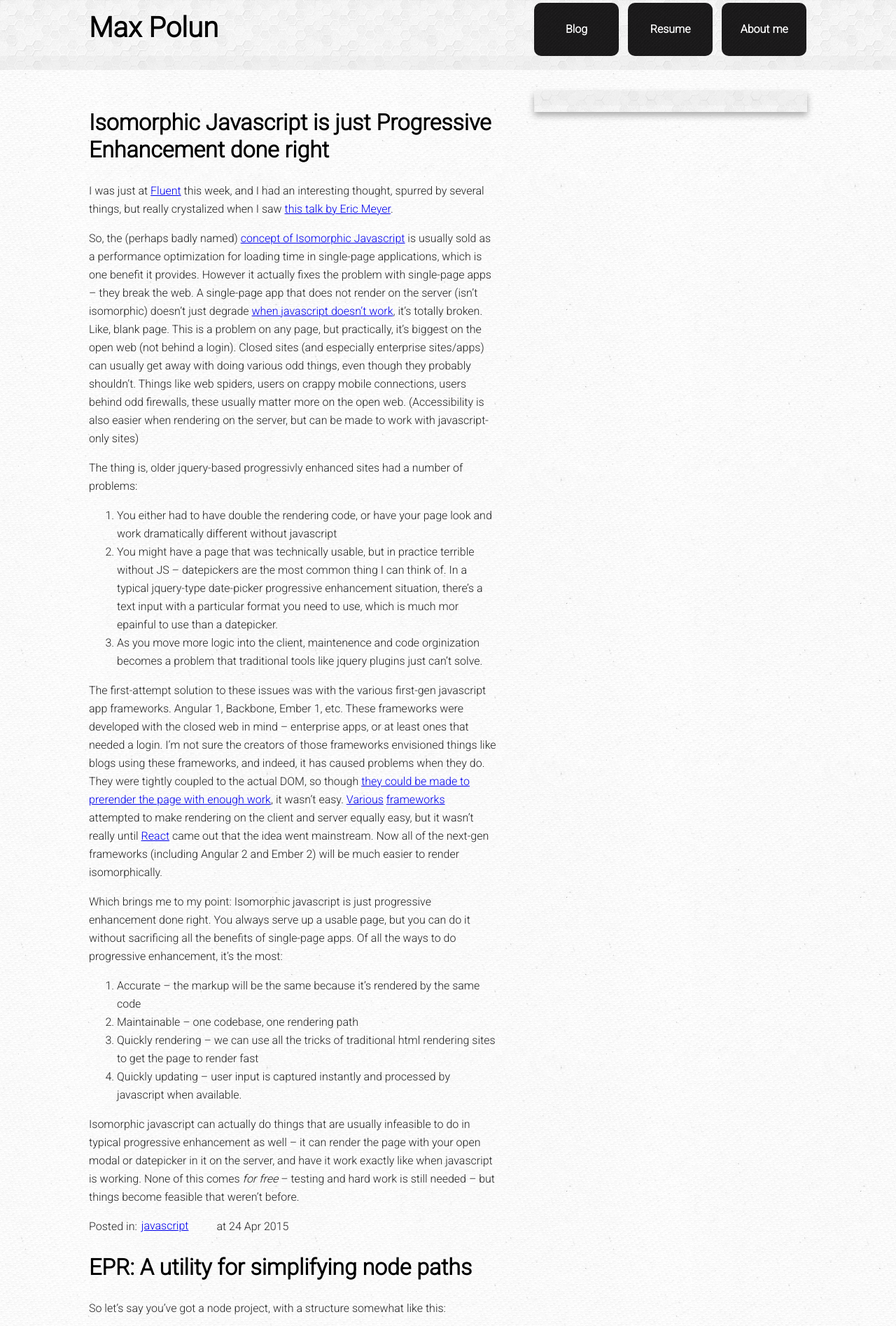
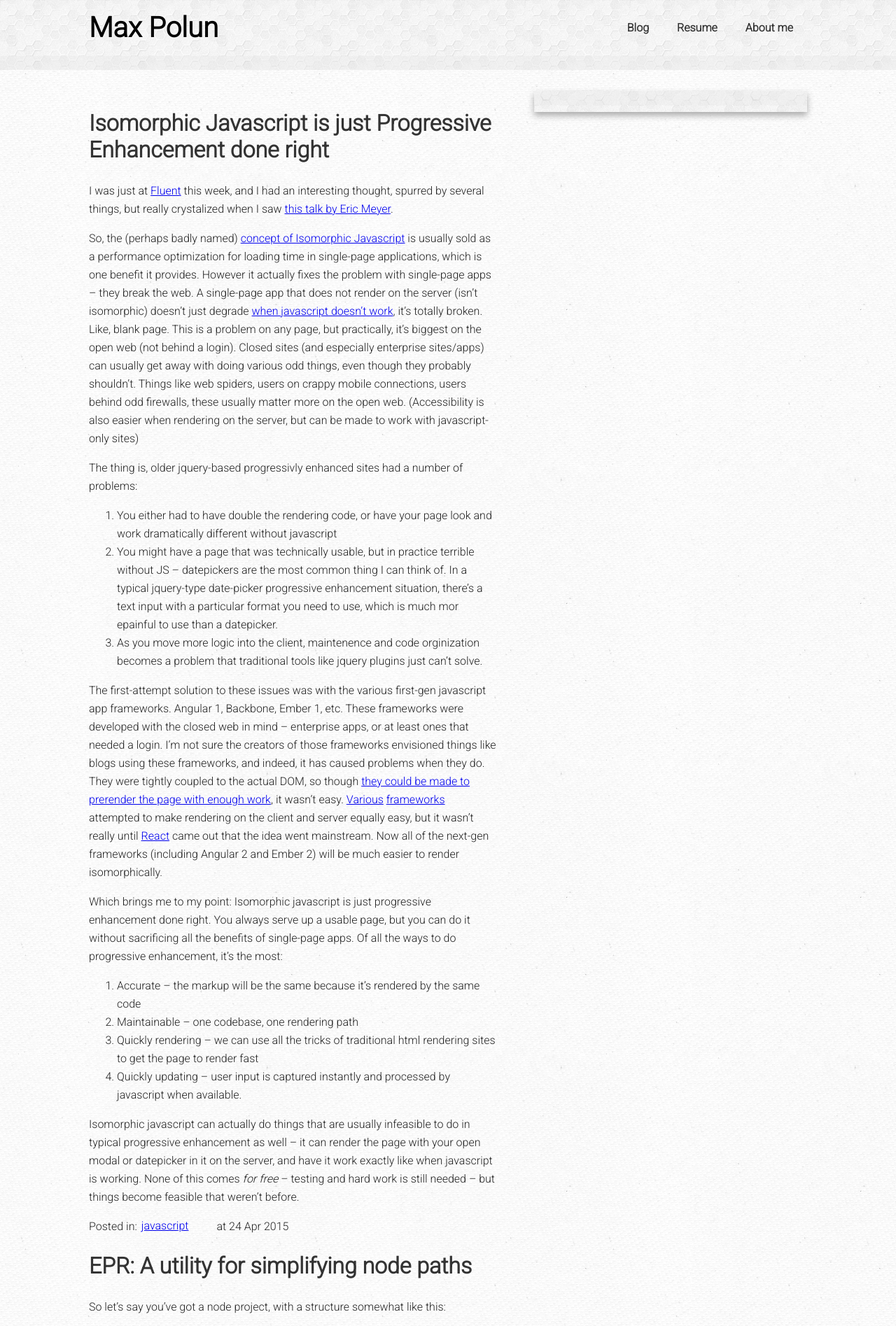
Before and after one commit to maxpolun/maxpolun.github.io, a Jekyll site: the page built from index.html, in a window 1280 px wide. Shown: the top 1895 px of the page at 70% size. Built offline with Jekyll 4.4.1, drawn with Linux system fonts in a browser that asks for light colours; nearby versions of some CDN libraries; a script that is not in the unit is left out; the list of posts is cut into pages by our own code; comment, search, counter and statistics services are not loaded.

Commit message:
update css more

```diff
--- a/_layouts/base.html
+++ b/_layouts/base.html
@@ -23,12 +23,12 @@
 	<link href="rss.xml" rel="alternate" type="application/rss+xml" title="RSS Feed" />
 </head>
 <body>
-<!--[if lt IE 7]><p class=chromeframe>Your browser is <em>ancient!</em> <a href="http://browsehappy.com/">Upgrade to a different browser</a> or <a href="http://www.google.com/chromeframe/?redirect=true">install Google Chrome Frame</a> to experience this site.</p><![endif]-->
+<!--[if lt IE 8]><p class=chromeframe>Your browser is <em>ancient!</em> <a href="http://browsehappy.com/">Upgrade to a different browser</a> or <a href="http://www.google.com/chromeframe/?redirect=true">install Google Chrome Frame</a> to experience this site.</p><![endif]-->
 
 	<div id="header-container">
 		<header class="wrapper clearfix">
 			<a href="/"><h1 id="title">Max Polun</h1></a>
-			<nav>
+			<nav class="topnav">
 				<ul>
 					<li><a href="/">Blog</a></li>
 					<li><a href="/resume/">Resume</a></li>
--- a/css/style.css
+++ b/css/style.css
@@ -96,17 +96,11 @@ body{ font:16px/26px 'Roboto', Helvetica, Helvetica Neue, Arial; }
 /* ==============
     MOBILE: Menu
    ============== */
+.topnav {
+  text-align: center;
+}
 
-nav a{
-	display:block;
-	margin-top:5px;
-	margin-bottom:5px;
-	padding:15px 0;
-
-	background:#222222 url(/img/txture.png);
-	color:white;
-
-	text-align:center;
+.topnav a{
 	text-decoration:none;
 	font-weight:bold;
 
@@ -114,7 +108,7 @@ nav a{
 	-moz-border-radius:10px; /* Firefox 3.6 and earlier */
 }
 
-nav a:hover {
+.topnav a:hover {
 	text-decoration:underline;
 }
 
@@ -123,7 +117,7 @@ nav a:hover {
    ============== */
 
 #main {
-	padding: 30px 0;
+	padding-top: 30px;
 }
 
 #main article h1 {
@@ -172,32 +166,33 @@ nav a:hover {
 #title {
 	font-size: 250%;
 }
+
 /* pagination links */
-nav.pagination {
+
+.pagination {
 	text-align: center;
-	float:none;
-	height:24px;
+	padding: 10px;
 }
+
 .next {
-	padding:0 10px 0 10px;
+	float: left;
 }
+
 .previous {
-	padding:0 10px 0 10px;
+	float: right;
 }
-.pagination .inactive {
-	color:#dddddd;
-}
+
 header a:visited {
 	color:#cfcfcf;
 }
 header a {
-	color:black;
+	color: #333;
 }
-nav a:visited {
-	color:#cfcfcf;
+.topnav a:visited {
+	color: #888;
 }
-nav a {
-	color:white;
+.topnav a {
+	color: #333;
 }
 
 /* ==========================================================================
@@ -288,29 +283,24 @@ nav a {
     INTERMEDIATE: Menu
    ==================== */
 
-	nav a{
-		float:left;
-		width:27%;
-		margin:1% 1.7% 1%;
-		padding:25px 2%;
-		margin-bottom:0;
-	}
+  .topnav {
+    float: right;
+  }
 
-	nav li:first-child a{ margin-left:0;  }
-	nav li:last-child  a{ margin-right:0; }
+  .topnav ul {
+    display: table;
+    height: 5em;
+  }
 
-/* ========================
-    INTERMEDIATE: IE Fixes
-   ======================== */
+  .topnav ul li {
+    display: table-cell;
+    vertical-align: middle;
+    padding: 10px;
+  }
 
-	nav ul li{
-		display:inline;
-	}
-	.oldie nav a{
-		margin:0 0.7%;
-	}
-}
-
+  .topnav ul li a {
+    margin: 10px;
+  }
 @media only screen and (min-width: 768px) {
 
 /* ====================
@@ -332,17 +322,11 @@ nav a {
 		float:left;
 	}
 
-	nav{
-		float:right;
-		width:38%;
-	}
-
 /* ============
     WIDE: Main
    ============ */
 
 	#main article{
-		float:left;
 		width:57%;
 	}
 
@@ -350,6 +334,10 @@ nav a {
 		float:right;
 		width:28%;
 	}
+
+  .pagination {
+    width: 57%;
+  }
 }
 
 @media only screen and (min-width: 1140px) {
```
Also changed, not shown: img/txture.png (deleted).
